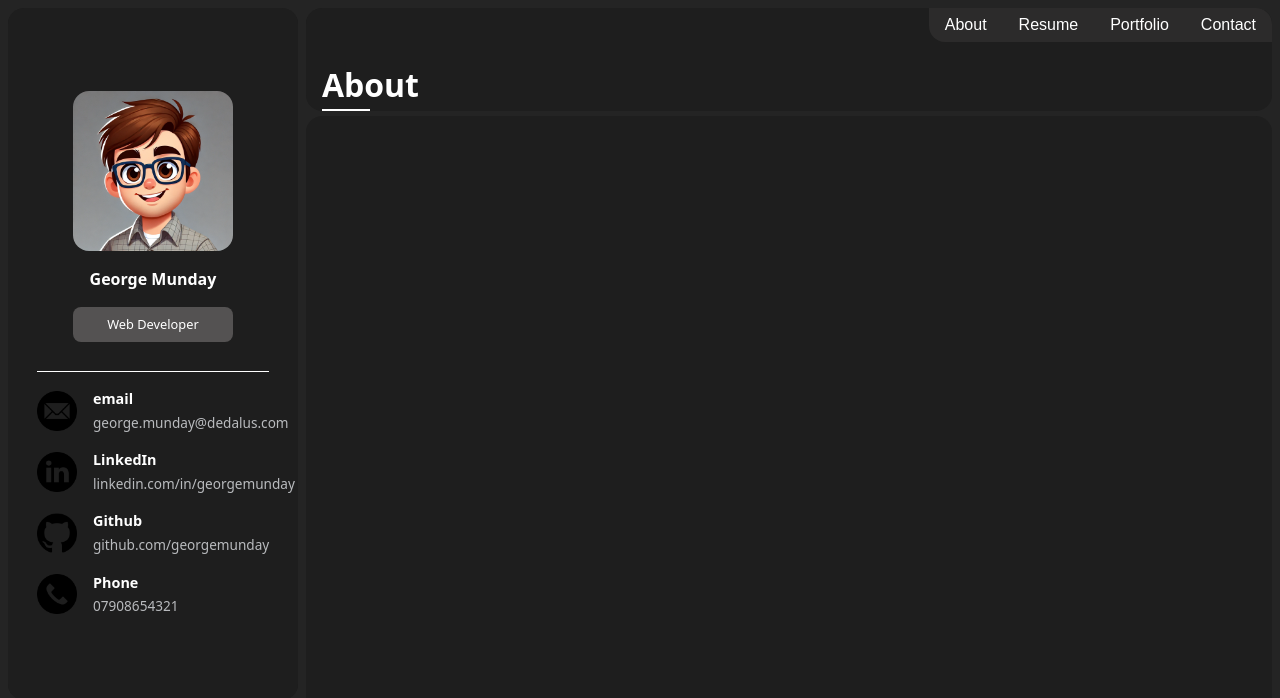
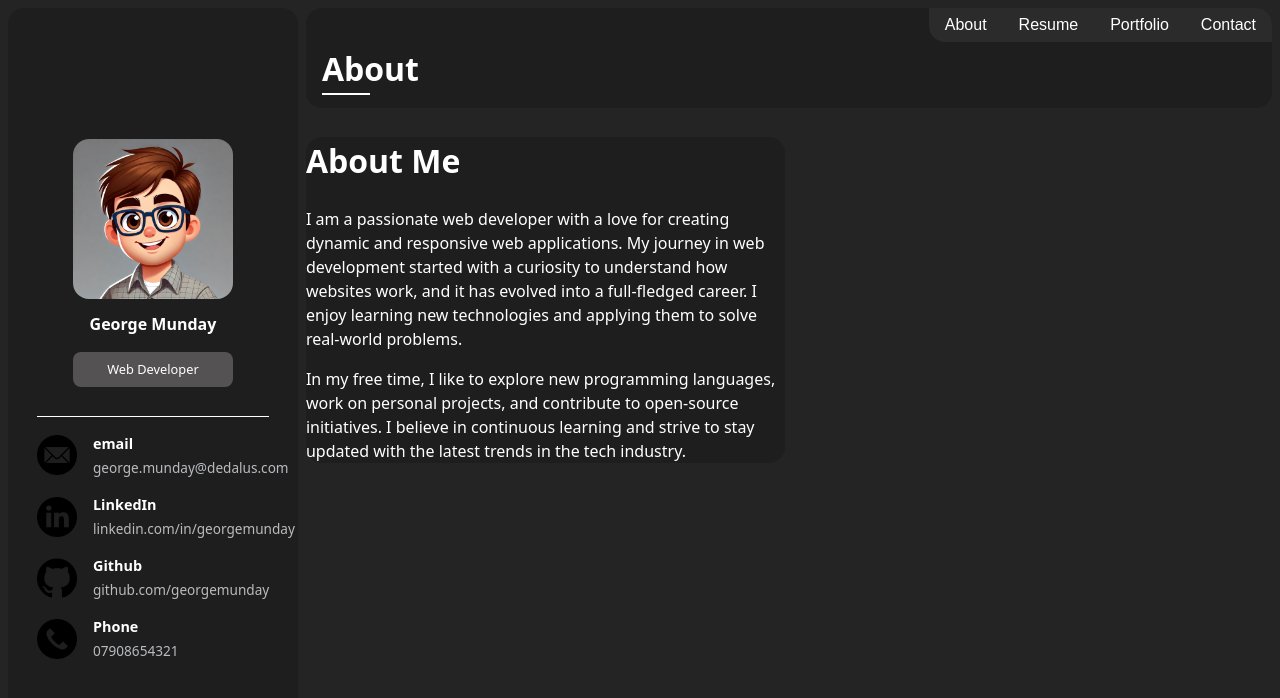
Before and after one commit to GeorgeMunday/software-development-portfolio, a React (Vite) app: page / in a window 1280 px wide. Shown: the top 698 px of the page. Built offline with nearby package versions, Linux system fonts and the light colour scheme.

Commit message:
done the main thing

```diff
--- a/src/App.css
+++ b/src/App.css
@@ -1,30 +1,30 @@
 #root {
   width: 100%;
-  height: 100vh;
+  height: 100%;
   margin: 0 ;
   padding: 0;
 }
 
 .container {
-  height: 100vh;
+  height: 100%;
   display: grid;
   gap: 0.5rem;
   grid-template-columns: 1fr;
+  grid-template-rows: auto auto auto;
   grid-template-areas:
     "header"
-    "sidebar"
     "main"
-    "footer";
+    "sidebar";
 }
 
 @media (min-width: 768px) {
   .container {
     grid-template-columns: 1fr 2fr 2fr;
-    grid-template-rows: 6.25rem auto 6.25rem;
+    grid-template-rows: 6.25rem auto;
     grid-template-areas:
       "sidebar header header"
       "sidebar main main"
-      "footer main main";
+      "sidebar main main";
   }
 }
 
@@ -45,8 +45,3 @@
   background-color: #1e1e1e;
   border-radius: 1rem;
 }
-.footer {
-  grid-area: footer;
-  background-color: #1e1e1e;
-  border-radius: 1rem;
-}
--- a/src/index.css
+++ b/src/index.css
@@ -12,3 +12,9 @@
   -webkit-font-smoothing: antialiased;
   -moz-osx-font-smoothing: grayscale;
 }
+
+html, body {
+  height: 99%;
+  font-size: 100%;
+  line-height: 1.5;
+}
--- a/src/page/componets/header.css
+++ b/src/page/componets/header.css
@@ -10,7 +10,7 @@ header {
     font-weight: bold;
     color: #fff;
     margin-left: 1rem;
-    margin-top: 2rem;
+    margin-top: 1rem;
     margin-bottom: 0;
 }
 
--- a/src/page/componets/header.jsx
+++ b/src/page/componets/header.jsx
@@ -1,31 +1,29 @@
-import react from 'react'
-import { useState } from 'react'
+import React from 'react';
+import './header.css';
 
-import "./header.css"
-
-export default function Header() {
+export default function Header({ currentPage, setPage }) {
     return (
-        <header className='header'>
+        <header className="header">
             <div className="header__title">
-                    <h1 className='header__title--text'>About</h1>
-                    <div className= 'underline'></div>
+                <h1 className="header__title--text">{currentPage}</h1>
+                <div className="underline"></div>
             </div>
-                <nav className='header__nav'>
-                    <ul className='header__nav--list'>
-                        <li className='header__nav--item'>
-                            <button className='header__nav--button1' >About</button>
+            <nav className="header__nav">
+                <ul className="header__nav--list">
+                    <li className="header__nav--item">
+                        <button className="header__nav--button1" onClick={() => setPage('About')}>About</button>
                     </li>
-                        <li className='header__nav--item'>
-                            <button className='header__nav--button2'>Resume</button>
+                    <li className="header__nav--item">
+                        <button className="header__nav--button2" onClick={() => setPage('Resume')}>Resume</button>
                     </li>
-                        <li className='header__nav--item'>
-                            <button className='header__nav--button3'>Portfolio</button>
+                    <li className="header__nav--item">
+                        <button className="header__nav--button3" onClick={() => setPage('Portfolio')}>Portfolio</button>
                     </li>
-                        <li className='header__nav--item'>
-                            <button className='header__nav--button4' id= '2'>Contact</button>
+                    <li className="header__nav--item">
+                        <button className="header__nav--button4" onClick={() => setPage('Contact')}>Contact</button>
                     </li>
                 </ul>
             </nav>
         </header>
-    )
+    );
 }
--- /dev/null
+++ b/src/page/componets/mains/about-main.css
@@ -0,0 +1,4 @@
+.about-main{
+    width: 100%;
+    height: 100%;
+}
--- /dev/null
+++ b/src/page/componets/mains/about-main.jsx
@@ -0,0 +1,23 @@
+import React from "react";
+
+const AboutMain = () => {
+  return (
+    <div className="about-main">
+      <h1 className="about-main__title">About Me</h1>
+      <p className="about-main__description">
+        I am a passionate web developer with a love for creating dynamic and
+        responsive web applications. My journey in web development started with
+        a curiosity to understand how websites work, and it has evolved into a
+        full-fledged career. I enjoy learning new technologies and applying them
+        to solve real-world problems.
+      </p>
+      <p className="about-main__description">
+        In my free time, I like to explore new programming languages, work on
+        personal projects, and contribute to open-source initiatives. I believe
+        in continuous learning and strive to stay updated with the latest trends
+        in the tech industry.
+      </p>
+    </div>
+  );
+}
+export default AboutMain;
--- /dev/null
+++ b/src/page/componets/mains/contact-main.jsx
@@ -0,0 +1,15 @@
+import React from "react";
+
+const ContactMain = () => {
+    return (
+        <div className="contact-main">
+        <h1 className="contact-main__title">Contact Me</h1>
+        <p className="contact-main__description">
+            I would love to hear from you! Whether you have a question, feedback, or
+            just want to say hello, feel free to reach out. You can contact me via
+            email at <a href="mailto:" className="contact-main__email"/>
+        /</p>
+        </div>
+    );
+}
+export default ContactMain;
--- /dev/null
+++ b/src/page/componets/mains/portfolio-main.jsx
@@ -0,0 +1,12 @@
+import React from "react";
+
+const Portfolio = () => {
+    return (
+        <div className="portfolio-main">
+            <h1>Portfolio</h1>
+            <p>This is the Portfolio page content.</p>
+        </div>
+    );
+};
+
+export default Portfolio;
--- /dev/null
+++ b/src/page/componets/mains/resume-main.jsx
@@ -0,0 +1,9 @@
+import React from "react";
+
+
+const ResumeMain = () => {
+    return (
+        <div className="resume-main">hi</div>
+    );
+}
+export default ResumeMain;
--- a/src/page/pages.jsx
+++ b/src/page/pages.jsx
@@ -1,15 +1,38 @@
-import react from 'react';
-
+import { useState } from 'react';
 import Header from './componets/header';
 import Sidebar from './componets/sidebar';
+import AboutMain from './componets/mains/about-main';
+import ResumeMain from './componets/mains/resume-main';
+import Portfolio from './componets/mains/portfolio-main';
+import ContactMain from './componets/mains/contact-main';
 
 export default function Page() {
+    const [currentPage, setCurrentPage] = useState('About');
+
+    const renderMainContent = () => {
+        switch (currentPage) {
+            case 'About':
+                return <AboutMain />;
+            case 'Resume':
+                return <ResumeMain />;
+            case 'Portfolio':
+                return <Portfolio />;
+            case 'Contact':
+                return <ContactMain />;
+            default:
+                return <AboutMain />;
+        }
+    };
+
     return (
-    <div className='container'>
-        <header className='header'><Header/></header>
-        <aside className='sidebar'><Sidebar/></aside>
-        <main className='main'></main>
-        <footer className='footer'></footer>
-     </div>
+        <div className="container">
+            <Header currentPage={currentPage} setPage={setCurrentPage} />
+            <Sidebar />
+            <div className="content">
+                <main className="main">
+                    {renderMainContent()}
+                </main>
+            </div>
+        </div>
     );
-    }
+}
```
Lines whose indentation alone changed are shown as unchanged.
